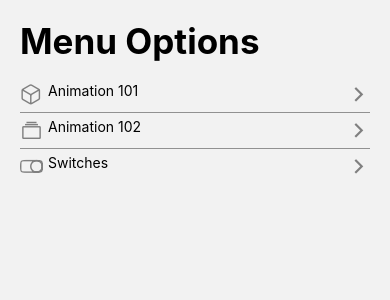
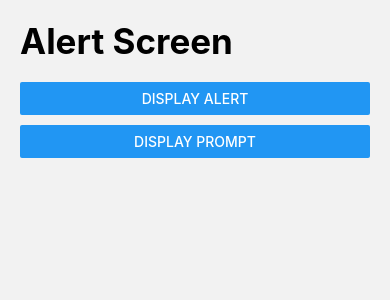
Before and after one commit to mriverap/rn-components, a React Native app: screen /Alert in a window 390 px wide. Shown: the top 300 px of the page. Built offline with nearby package versions, Linux system fonts and the light colour scheme.

Commit message:
Add alert component

```diff
--- a/package.json
+++ b/package.json
@@ -15,6 +15,7 @@
     "react": "17.0.2",
     "react-native": "0.68.2",
     "react-native-gesture-handler": "^2.4.2",
+    "react-native-prompt-android": "^1.1.0",
     "react-native-safe-area-context": "^4.2.5",
     "react-native-screens": "^3.13.1",
     "react-native-vector-icons": "^9.1.0"
--- a/src/data/menuItems.ts
+++ b/src/data/menuItems.ts
@@ -16,4 +16,9 @@
     icon: 'toggle-outline',
     component: 'Switch',
   },
+  {
+    name: 'Alerts',
+    icon: 'alert-circle-outline',
+    component: 'Alert',
+  },
 ];
--- a/src/navigation/Navigator.tsx
+++ b/src/navigation/Navigator.tsx
@@ -3,7 +3,7 @@
 import Animation101Screen from '../screens/Animation101Screen';
 import Animation102Screen from '../screens/Animation102Screen';
 import SwitchScreen from '../screens/SwitchScreen';
-
+import AlertScreen from '../screens/AlertScreen';
 const Stack = createStackNavigator();
 
 import React from 'react';
@@ -15,6 +15,7 @@
       <Stack.Screen name="Animation101" component={Animation101Screen} />
       <Stack.Screen name="Animation102" component={Animation102Screen} />
       <Stack.Screen name="Switch" component={SwitchScreen} />
+      <Stack.Screen name="Alert" component={AlertScreen} />
     </Stack.Navigator>
   );
 };
--- /dev/null
+++ b/src/screens/AlertScreen.tsx
@@ -0,0 +1,70 @@
+import {Alert, Button, View} from 'react-native';
+import React from 'react';
+import HeaderTitle from '../components/HeaderTitle';
+import {styles} from '../theme/appTheme';
+import prompt from 'react-native-prompt-android';
+
+const AlertScreen = () => {
+  const showAlert = () =>
+    Alert.alert(
+      'Alert Title',
+      'My Alert Msg',
+      [
+        {
+          text: 'Cancel',
+          onPress: () => console.log('Cancel Pressed'),
+          style: 'cancel',
+        },
+        {text: 'OK', onPress: () => console.log('OK Pressed')},
+      ],
+      {
+        cancelable: true,
+        onDismiss: () => console.log('onDismiss'),
+      },
+    );
+
+  const showPrompt = () => {
+    //iOS only:
+    //     Alert.prompt(
+    //       'Are you sure?',
+    //       'This action cannot be reverted',
+    //       (value: string) => console.log('info: ', value),
+    //       'plain-text',
+    //       'Hello World',
+    //       'number-pad',
+    //     );
+    //
+
+    prompt(
+      'Enter password',
+      'Enter your password to claim your $1.5B in lottery winnings',
+      [
+        {
+          text: 'Cancel',
+          onPress: () => console.log('Cancel Pressed'),
+          style: 'cancel',
+        },
+        {
+          text: 'OK',
+          onPress: password => console.log('OK Pressed, password: ' + password),
+        },
+      ],
+      {
+        type: 'secure-text',
+        cancelable: false,
+        defaultValue: 'test',
+        placeholder: 'placeholder',
+      },
+    );
+  };
+  return (
+    <View style={styles.globalMargin}>
+      <HeaderTitle title="Alert Screen" />
+      <Button title="Display Alert" onPress={showAlert} />
+      <View style={{height: 10}} />
+      <Button title="Display Prompt" onPress={showPrompt} />
+    </View>
+  );
+};
+
+export default AlertScreen;
```
Also changed, not shown: 1 other file (tests, documents, lock files or other folders).
